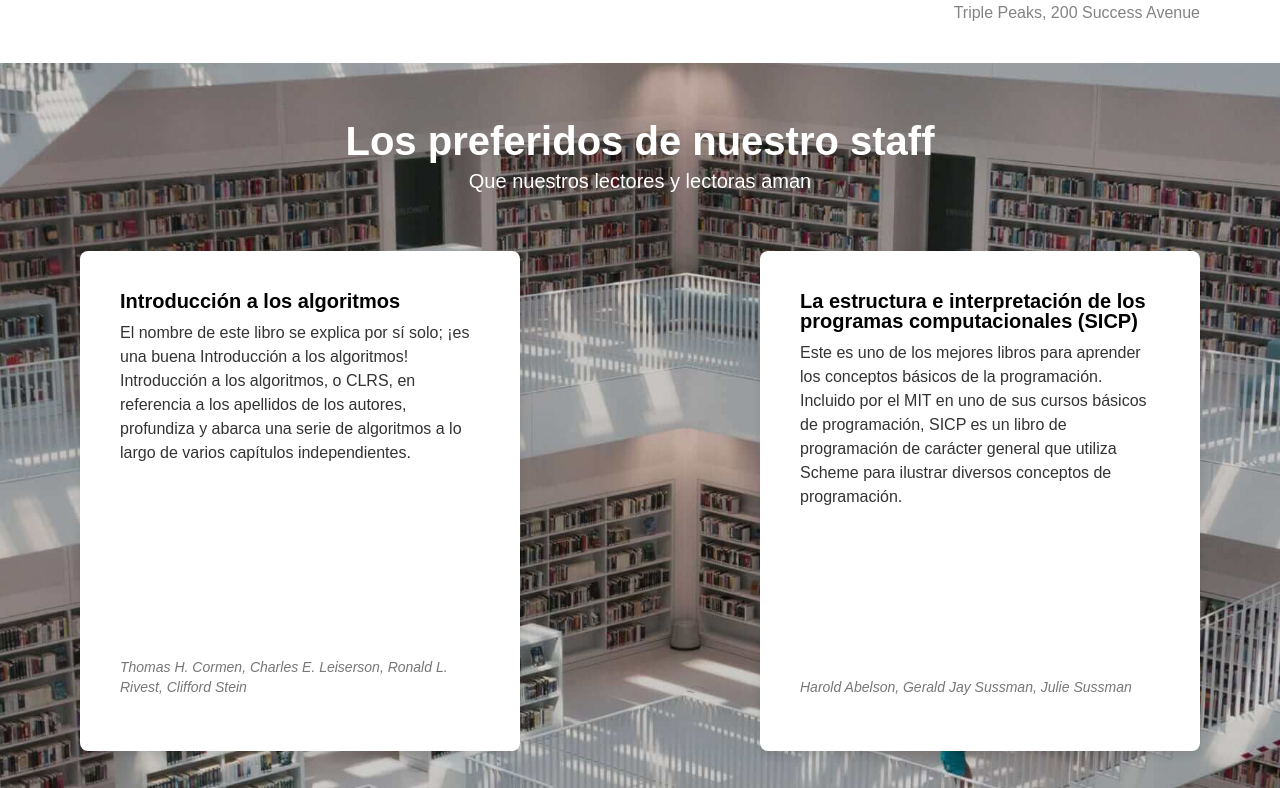
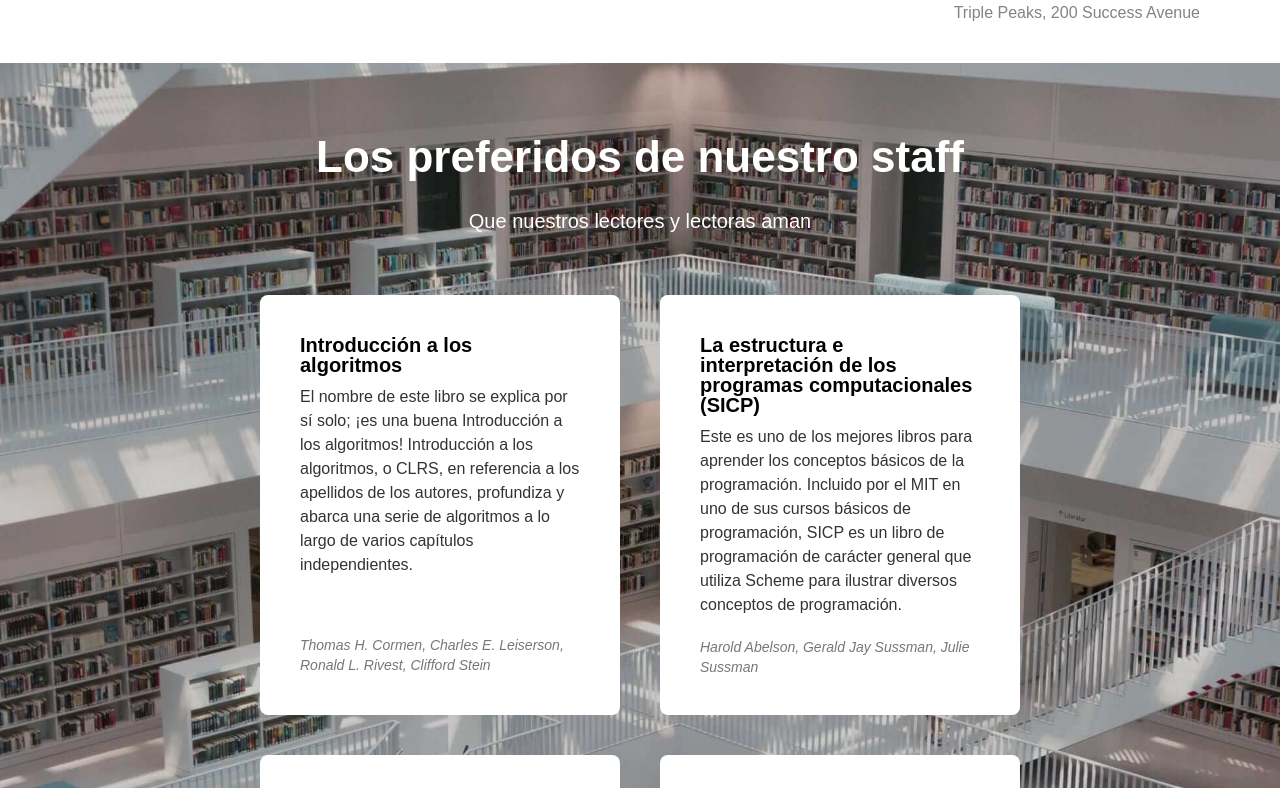
Before and after one commit to omar-mirez/web_project_library_es, a plain HTML site: page index.html in a window 1280 px wide. Shown: the part 737-1525 px from the top of the page. Drawn offline with Linux system fonts and the light colour scheme.

Commit message:
segunda correccion de css segun feedback de la plataforma

```diff
--- a/styles/style.css
+++ b/styles/style.css
@@ -34,7 +34,7 @@
 .nav__links {
   display: flex;
   column-gap: 20px;
-  list-style: none;
+  list-style-type: none;
   padding: 0;
   margin: 8px 0 0;
 }
@@ -56,14 +56,18 @@
   font-size: 62px;
   line-height: 76px;
   font-weight: 500;
-  margin: 0 0 32px 0;
+  margin-top: 0;
+  margin-right: 0;
+  margin-bottom: 32px;
+  margin-left: 0;
 }
 
 .header__description {
   max-width: 515px;
   font-size: 20px;
   line-height: 30px;
-  margin: 0;
+  margin-top: 0;
+  margin-bottom: 0;
 }
 
 .header__image {
@@ -101,39 +105,42 @@
 }
 
 .staff__title {
-  font-size: 40px;
+  font-size: 44px;
+  line-height: 52px;
+  font-weight: 500px;
   text-align: center;
-  margin: 0 0 20px;
+  margin: 0 0 24px 0;
   color: #ffffff;
 }
 
 .staff__subtitle {
   font-size: 20px;
+  line-height: 28px;
+  margin-bottom: 60px;
   text-align: center;
-  margin: 0 0 60px;
   color: #ffffff;
 }
 
 .staff__cards {
   display: flex;
   flex-wrap: wrap;
-  justify-content: space-between;
+  justify-content: center;
   gap: 40px;
-  max-width: 1160px;
+  max-width: 920px;
   margin: 0 auto;
+  list-style-type: none;
   padding-left: 0;
-  list-style-type: none;
 }
 
 .card {
   width: 360px;
   height: 420px;
-  background-color: #ffffff;
+  padding: 40px;
   border-radius: 8px;
-  padding: 40px;
+  box-sizing: border-box;
   display: flex;
   flex-direction: column;
-  box-shadow: 0 4px 10px rgba(0, 0, 0, 0.1);
+  background-color: #ffffff;
 }
 
 .card__content {
@@ -151,12 +158,17 @@
   font-size: 16px;
   line-height: 24px;
   color: #333;
-  margin: 0 0 20px;
+  margin-top: 0;
+  margin-bottom: 20px;
 }
 
 .card__footer {
   margin-top: auto;
+  margin-bottom: 0;
+  margin-left: 0;
+  margin-right: 0;
   font-size: 14px;
-  color: #777;
+  line-height: 20px;
+  color: #777777;
   font-style: italic;
 }
```
